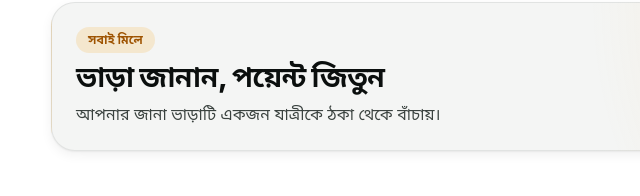
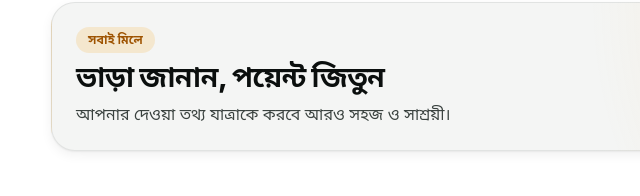
Before and after one commit to rabbihossaingd-alt/bd-map.-Public, a website: page index.html in a window 1280 px wide. Shown: the part 1324-1520 px from the top of the page, 217-857 px from the left. Drawn offline with Linux system fonts and the light colour scheme; no server answers; animation ran at ten frames a second; a web font is replaced by a local one.

Commit message:
Home: the fare card's line reads "আপনার দেওয়া তথ্য যাত্রাকে করবে আরও সহজ ও সাশ্রয়ী।"
Co-Authored-By: Claude Opus 5.5 <noreply@anthropic.com>

```diff
--- a/index.html
+++ b/index.html
@@ -99,7 +99,7 @@
         <span class="hm-gcopy">
           <span class="hm-gtag">সবাই মিলে</span>
           <b>ভাড়া জানান, পয়েন্ট জিতুন</b>
-          <span>আপনার জানা ভাড়াটি একজন যাত্রীকে ঠকা থেকে বাঁচায়।</span>
+          <span>আপনার দেওয়া তথ্য যাত্রাকে করবে আরও সহজ ও সাশ্রয়ী।</span>
           <span class="b-faces" id="home-leaders"></span>
         </span>
         <span class="hm-garrow"><i data-ic="arrow"></i></span>
--- a/js/i18n.js
+++ b/js/i18n.js
@@ -444,6 +444,7 @@ const EXACT = {
   'শুরুতে': "Base fare", 'প্রতি কিমি': "Per km", 'প্রতি মিনিট': "Per minute", 'সর্বনিম্ন ভাড়া': "Minimum fare", '৫ টাকার ধাপে, নিচের দিকে': "In ৳5 steps, rounded down", 'জ্যামে থেমে থাকলে মিনিটে': "Waiting in traffic, per minute", 'ভাড়া, না থেমে': "Fare, without stops",
   'শর্তাবলি': "Terms",
   'তথ্যসূত্র': "Sources",
+  'আপনার দেওয়া তথ্য যাত্রাকে করবে আরও সহজ ও সাশ্রয়ী।': "What you share makes travel easier and cheaper.",
   // the tour poster
   'ছবি': 'Photo',
   'দলের ছবি': 'Group photos', 'ছবি আপনার ফোনেই থাকে, কোথাও আপলোড হয় না।': 'Photos stay on your phone and are never uploaded.', 'ম্যাপে যাত্রার ভিডিও আর শেয়ার করার পোস্টার': 'A video of the journey on the map, and a poster to share', 'কার্ড আর ভিডিও বানান': 'Make the card and video', 'সদস্যদের নাম (কমা দিয়ে)': 'Names (separated by commas)',
```
